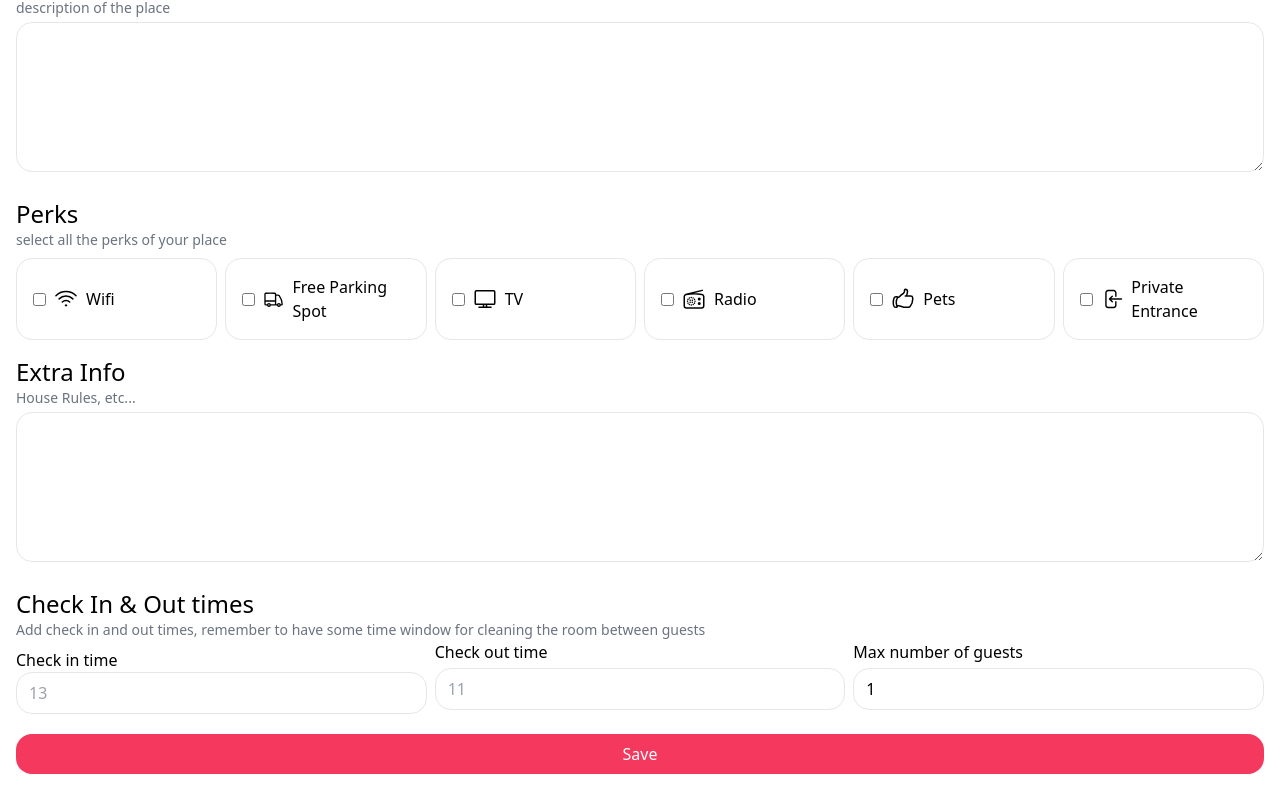
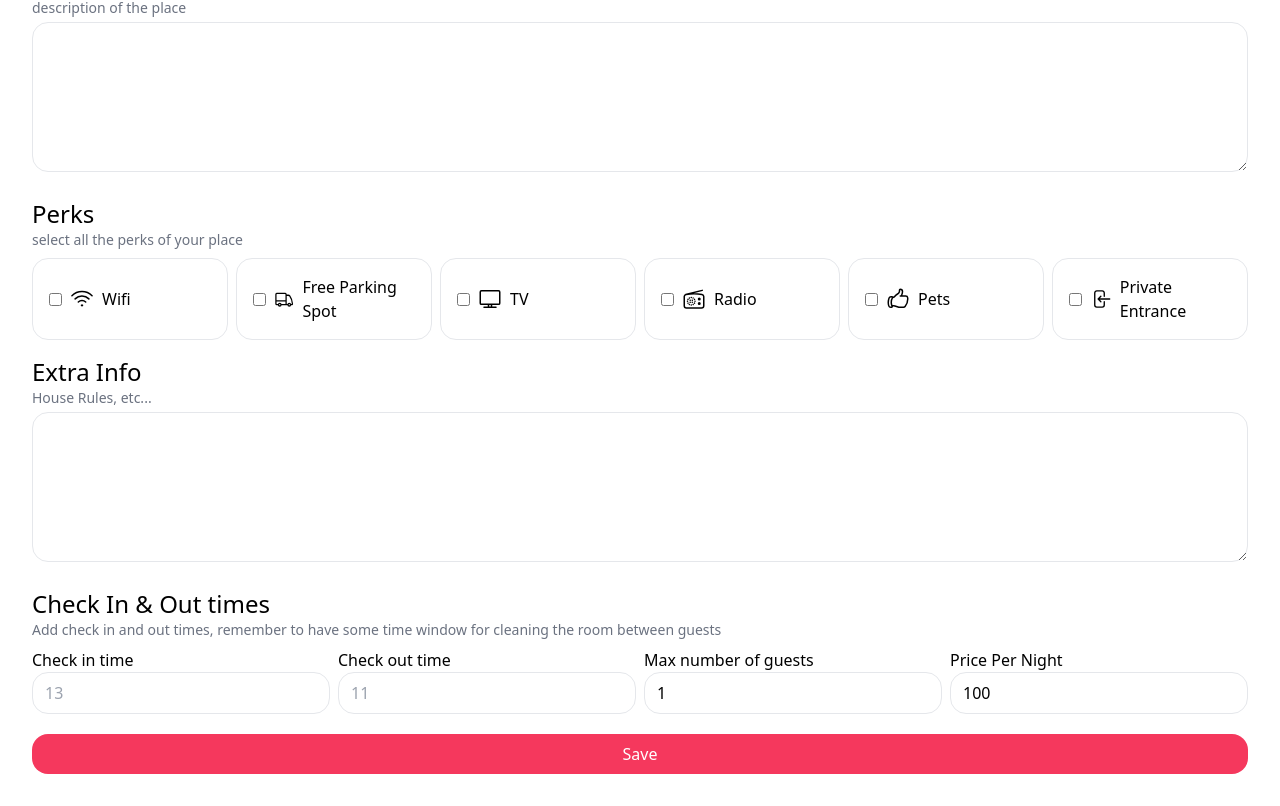
Before and after one commit to LahiruMadushann/Booking_App, a React (Vite) app in the folder BookingApp/client/: page /account/places/1 in a window 1280 px wide. Shown: the part 688-1494 px from the top of the page. Built offline with nearby package versions, Linux system fonts and the light colour scheme; no server answers.

Commit message:
Add functionalities to the home page

```diff
--- a/BookingApp/client/src/Layout.jsx
+++ b/BookingApp/client/src/Layout.jsx
@@ -3,7 +3,7 @@
 
 export default function Layout() {
     return(
-        <div className="p-4 flex flex-col min-h-screen">
+        <div className="p-4 px-8 flex flex-col min-h-screen">
             <Header />
             <Outlet />
         </div>
--- a/BookingApp/client/src/pages/IndexPage.jsx
+++ b/BookingApp/client/src/pages/IndexPage.jsx
@@ -1,10 +1,31 @@
 import { Link } from "react-router-dom";
 import Header from "../Header";
+import {useEffect, useState} from "react";
+import axios from "axios";
 
 export default function IndexPage() {
+    const [places,setPlaces] = useState([]);
+    useEffect(()=>{
+        axios.get('/places').then(response =>{
+            setPlaces(response.data);
+        })
+    },[])
     return (
-        <div>
-            index page here
+        <div className="mt-8 grid gap-x-6 gap-y-8 grid-cols-2 md:grid-cols-3 lg:grid-cols-4">
+            {places.length > 0 && places.map(place => (
+                <div>
+                    <div className="bg-gray-500 mb-2 rounded-2xl flex" >
+                        {place.photos?.[0] && (
+                            <img className="rounded-2xl object-cover aspect-square" src={'http://localhost:4000/uploads/'+place.photos?.[0]} alt=""/>
+                        )}
+                    </div>
+                    <h2 className="font-bold ">{place.address}</h2>
+                    <h3 className="text-sm text-gray-500">{place.title}</h3>
+                    <div className="mt-1">
+                        <span className="font-bold">${place.price}</span> per night
+                    </div>
+                </div>
+            ))}
         </div>
     )
 }
--- a/BookingApp/client/src/pages/PlacesFormPage.jsx
+++ b/BookingApp/client/src/pages/PlacesFormPage.jsx
@@ -18,6 +18,7 @@
     const [checkOut, setCheckOut] = useState('');
     const [maxGuests, setMaxGuests] = useState(1);
     const [redirect,setRedirect] = useState(false);
+    const [price, setPrice] = useState(100);
     useEffect(()=>{
         if (!id) {
             return;
@@ -33,6 +34,7 @@
             setCheckIn(data.checkIn);
             setCheckOut(data.checkOut);
             setMaxGuests(data.maxGuests);
+            setPrice(data.price);
         })
     },[id]);
 
@@ -59,7 +61,7 @@
         const placeData = {
             title, address, addedPhotos,
             description, perks, extraInfo,
-            checkIn, checkOut, maxGuests
+            checkIn, checkOut, maxGuests,price
         }
         if (id) {
             //update
@@ -99,7 +101,7 @@
                 {preInput('Extra Info', 'House Rules, etc... ')}
                 <textarea value={extraInfo} onChange={ev => setExtraInfo(ev.target.value)} />
                 {preInput('Check In & Out times', 'Add check in and out times, remember to have some time window for cleaning the room between guests')}
-                <div className="grid gap-2 sm:grid-cols-3">
+                <div className="grid gap-2 grid-cols-2 md:grid-cols-4">
                     <div>
                         <h3 className="mt-2 -mb-1">Check in time</h3>
                         <input type="text"
@@ -108,17 +110,23 @@
                                placeholder="13" />
                     </div>
                     <div>
-                        <h3>Check out time</h3>
+                        <h3 className="mt-2 -mb-1">Check out time</h3>
                         <input type="text"
                                value={checkOut}
                                onChange={ev => setCheckOut(ev.target.value)}
                                placeholder="11" />
                     </div>
                     <div>
-                        <h3>Max number of guests</h3>
+                        <h3 className="mt-2 -mb-1">Max number of guests</h3>
                         <input type="number"
                                value={maxGuests}
                                onChange={ev => setMaxGuests(ev.target.value)} />
+                    </div>
+                    <div>
+                        <h3 className="mt-2 -mb-1">Price Per Night</h3>
+                        <input type="number"
+                               value={price}
+                               onChange={ev => setPrice(ev.target.value)} />
                     </div>
                 </div>
                 <button className="primary my-4">Save</button>
--- a/BookingApp/client/src/pages/PlacesPage.jsx
+++ b/BookingApp/client/src/pages/PlacesPage.jsx
@@ -8,7 +8,7 @@
 
     const [places,setPlaces] = useState([]);
     useEffect(()=>{
-        axios.get('/places',{}).then(({data})=>{
+        axios.get('/user-places',{}).then(({data})=>{
 
             setPlaces(data)
         })
```
Also changed, not shown: 37 other files (tests, documents, lock files or other folders).
